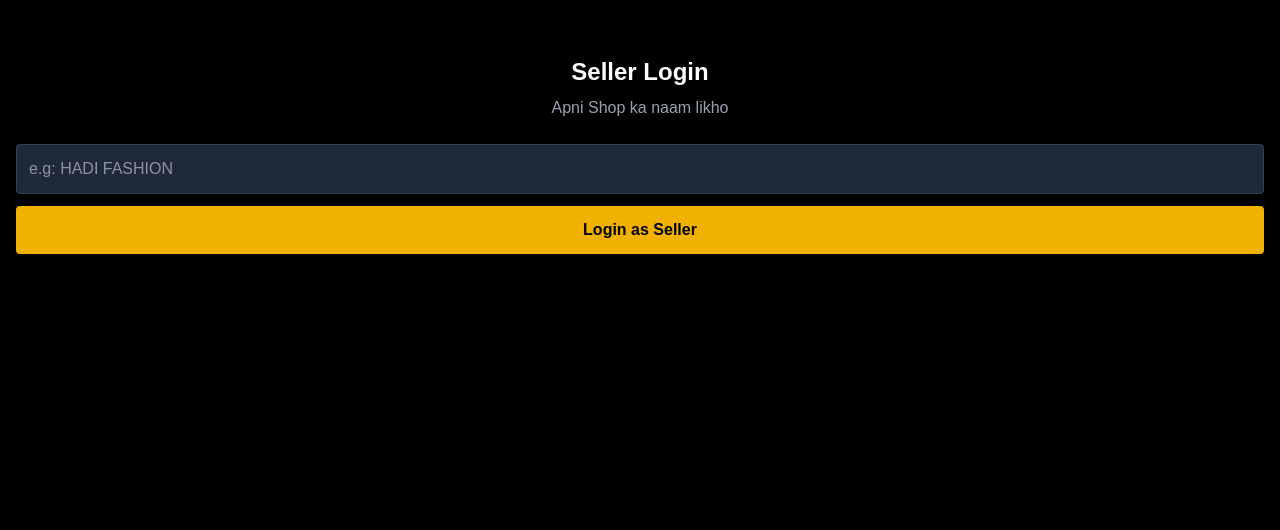
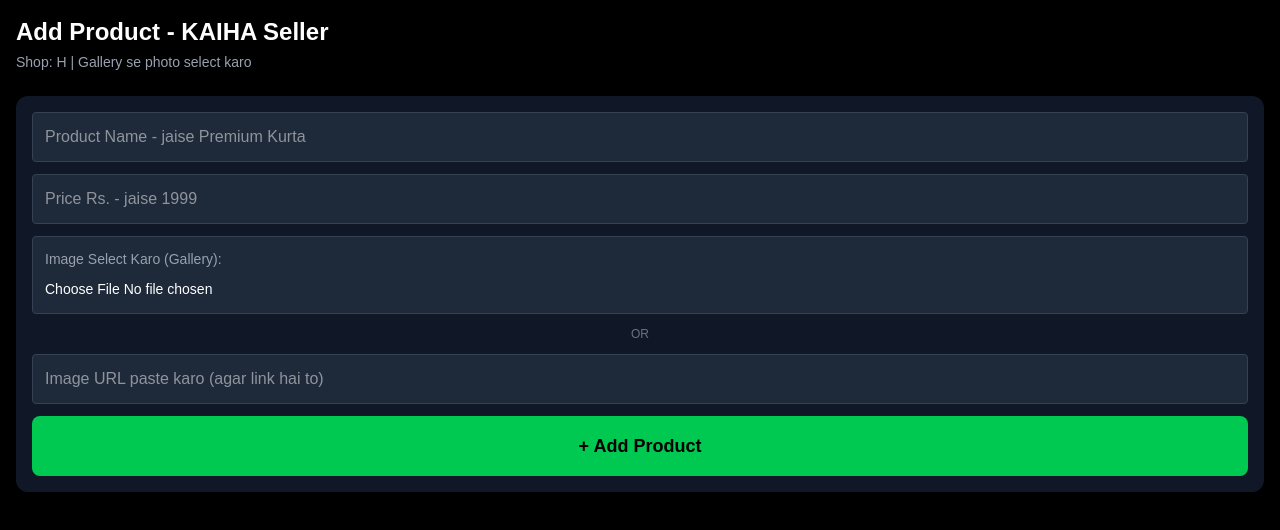
Before and after one commit to hadi-kaiha/KAIHA-, a Next.js app: page /seller in a window 1280 px wide. Shown: the top 530 px of the page. Built offline with nearby package versions, Linux system fonts and the light colour scheme.

Commit message:
Refactor SellerPage to add product functionality

```diff
--- a/app/seller/page.tsx
+++ b/app/seller/page.tsx
@@ -1,54 +1,55 @@
 "use client";
 import { useState } from "react";
-import { Upload } from "lucide-react";
 
 export default function SellerPage(){
-  const [shopName, setShopName] = useState("");
-  const [step, setStep] = useState(1);
-  const [main, setMain] = useState("Fashion");
-  const [sub, setSub] = useState("");
+  const [name, setName] = useState("");
+  const [price, setPrice] = useState("");
+  const [image, setImage] = useState("");
+  const [preview, setPreview] = useState("");
 
-  const subs = {
-    Fashion: ["GEN Z DRIP","WINTER EDIT","MEN","WOMEN","OLD MONEY"],
-    Beauty: ["MAKEUP","SKINCARE","HAIRCARE","FRAGRANCE"],
-    Home: ["HOME DECOR","BEDDING","KITCHEN","LIGHTING"]
+  const handleFile = (e:any) => {
+    const file = e.target.files[0];
+    if(!file) return;
+    const reader = new FileReader();
+    reader.onload = () => {
+      const result = reader.result as string;
+      setImage(result);
+      setPreview(result);
+    };
+    reader.readAsDataURL(file);
   }
 
-  if(!shopName){
-    return (
-      <div className="bg-black text-white min-h-screen p-4">
-        <h1 className="text-2xl font-bold text-center mt-10">Seller Login</h1>
-        <p className="text-center text-gray-400 mt-2 mb-6">Apni Shop ka naam likho</p>
-        <input value={shopName} onChange={e=>setShopName(e.target.value)} placeholder="e.g: HADI FASHION" className="w-full bg-gray-800 p-3 rounded border border-gray-700"/>
-        <button onClick={()=>{if(shopName.length>2)setStep(2)}} className="w-full bg-yellow-500 text-black p-3 rounded font-bold mt-3">Login as Seller</button>
-      </div>
-    )
-  }
-
-  if(step===2){
-    return (
-      <div className="bg-black text-white min-h-screen p-4">
-        <h1 className="text-xl font-bold">{shopName} - Dashboard</h1>
-        <p className="text-gray-400 mt-2 mb-4">Kis Section me product bechna hai?</p>
-        <div className="flex gap-2 overflow-x-auto mb-4">{["Fashion","Beauty","Home"].map(c=><button key={c} onClick={()=>{setMain(c); setSub("")}} className={`px-4 py-2 rounded-full ${main===c?'bg-white text-black':'bg-gray-800'}`}>{c}</button>)}</div>
-        <div className="grid grid-cols-2 gap-2">
-          {subs[main as keyof typeof subs].map(s=><div key={s} onClick={()=>setSub(s)} className={`p-4 rounded-lg text-center cursor-pointer border-2 ${sub===s?'bg-yellow-500 text-black border-yellow-500':'bg-gray-900 border-gray-800'}`}>{s}</div>)}
-        </div>
-        {sub && <button onClick={()=>setStep(3)} className="w-full bg-green-500 text-black p-3 rounded font-bold mt-6">Add Product in {sub}</button>}
-      </div>
-    )
+  const addProduct = () => {
+    if(!name ||!price ||!image) return alert("Sab fill karo!");
+    const products = JSON.parse(localStorage.getItem("kaiha_products")||"[]");
+    products.push({ id: Date.now(), name, price, img: image, shop: "H SHOP" });
+    localStorage.setItem("kaiha_products", JSON.stringify(products));
+    alert("Product Add Ho Gaya! Ab customer page pe dekho");
+    setName(""); setPrice(""); setImage(""); setPreview("");
   }
 
   return (
     <div className="bg-black text-white min-h-screen p-4">
-      <h1 className="text-xl font-bold mb-1">Add Product</h1>
-      <p className="text-gray-400 mb-4">Shop: <span className="text-yellow-500">{shopName}</span> | Section: <span className="text-yellow-500">{sub}</span></p>
-      <div className="bg-gray-900 p-4 rounded-lg">
-        <input placeholder="Product Name" className="w-full bg-gray-800 p-2 rounded mb-2"/>
-        <input placeholder="Price Rs." type="number" className="w-full bg-gray-800 p-2 rounded mb-2"/>
-        <input placeholder="Image URL" className="w-full bg-gray-800 p-2 rounded mb-3"/>
-        <button onClick={()=>alert(`Product Added by ${shopName} in ${sub}`)} className="w-full bg-green-500 text-black p-3 rounded font-bold flex justify-center gap-2"><Upload size={18}/>Add Product</button>
+      <h1 className="text-2xl font-black">Add Product - KAIHA Seller</h1>
+      <p className="text-gray-400 text-sm mt-1">Shop: H | Gallery se photo select karo</p>
+
+      <div className="bg-gray-900 p-4 rounded-xl mt-6 space-y-3">
+        <input value={name} onChange={e=>setName(e.target.value)} placeholder="Product Name - jaise Premium Kurta" className="w-full bg-gray-800 p-3 rounded border border-gray-700 outline-none" />
+        <input value={price} onChange={e=>setPrice(e.target.value)} placeholder="Price Rs. - jaise 1999" type="number" className="w-full bg-gray-800 p-3 rounded border border-gray-700 outline-none" />
+
+        <div className="w-full bg-gray-800 p-3 rounded border border-gray-700">
+          <p className="text-sm text-gray-400 mb-2">Image Select Karo (Gallery):</p>
+          <input type="file" accept="image/*" onChange={handleFile} className="w-full text-sm" />
+        </div>
+
+        {preview && <img src={preview} className="w-full h-64 object-cover rounded-lg mt-2" />}
+
+        <div className="text-gray-500 text-xs text-center">OR</div>
+
+        <input value={image.startsWith("data:")?"":image} onChange={e=>{setImage(e.target.value); setPreview(e.target.value)}} placeholder="Image URL paste karo (agar link hai to)" className="w-full bg-gray-800 p-3 rounded border border-gray-700 outline-none" />
+
+        <button onClick={addProduct} className="w-full bg-green-500 text-black font-black p-4 rounded-lg text-lg">+ Add Product</button>
       </div>
     </div>
   )
-      }
+}
```
